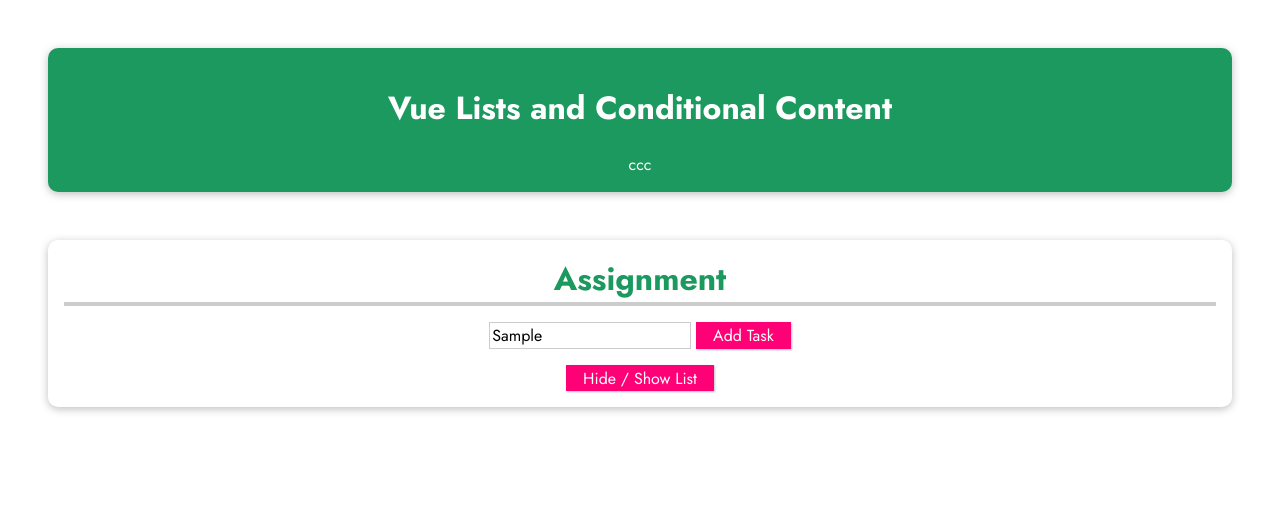
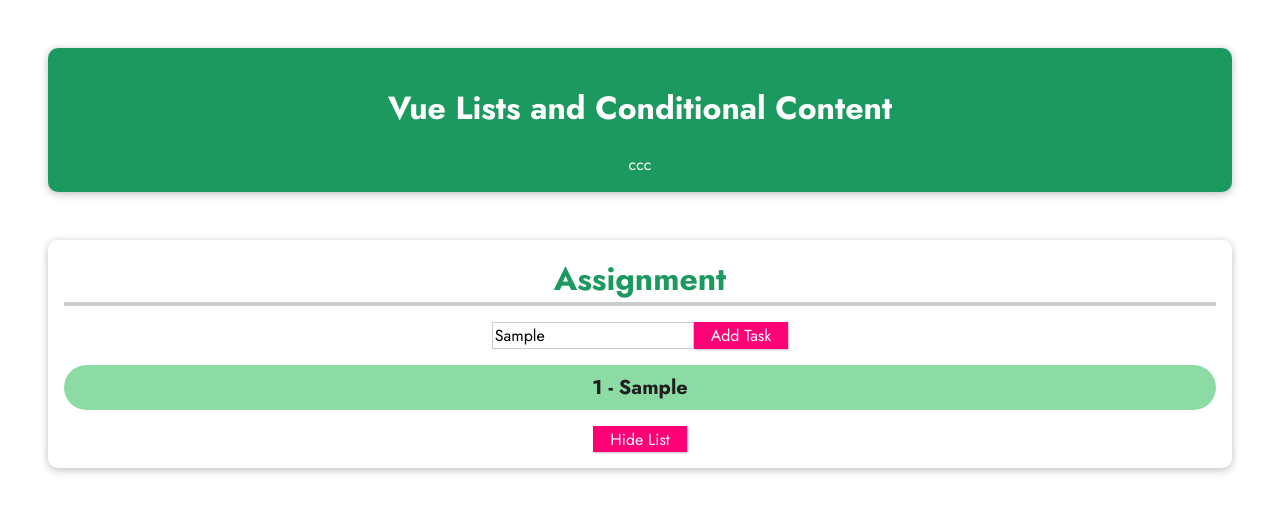
Before and after one commit to theopmw/vue-lists-conditionals-assignment, a plain HTML site: page index.html in a window 1280 px wide. Both pictures are taken after typing "Sample" into the empty fields and a click on the button "Add Task". Drawn offline with nearby package versions, Linux system fonts and the light colour scheme.

Commit message:
Add assignment solution

```diff
--- a/app.js
+++ b/app.js
@@ -0,0 +1,27 @@
+const app = Vue.createApp({
+  data() {
+    return {
+      enteredTaskValue: '',
+      tasks: [],
+      taskListIsVisible: true,
+    };
+  },
+  computed: {
+    buttonCaption() {
+      return this.taskListIsVisible ? 'Hide List' : 'Show List';
+    },
+  },
+  methods: {
+    addTask() {
+      this.tasks.push(this.enteredTaskValue);
+    },
+    removeTask(idx) {
+      this.tasks.splice(idx, 1);
+    },
+    toggleTaskList() {
+      this.taskListIsVisible = !this.taskListIsVisible;
+    },
+  },
+});
+
+app.mount('#assignment');
--- a/index.html
+++ b/index.html
@@ -20,14 +20,15 @@
       <h2>Assignment</h2>
       <!-- 1) Add code to manage a list of tasks in a Vue app -->
       <!-- When clicking "Add Task" a new task with the entered text should be added -->
-      <input type="text">
-      <button>Add Task</button>
-      <ul>
+      <input type="text" v-model="enteredTaskValue">
+      <button @click="addTask">Add Task</button>
+      <ul v-if="taskListIsVisible">
         <!-- 2) Output the list of tasks here -->
+        <li v-for="(task, index) in tasks" :key="task" @click="removeTask(index)">{{ index + 1 }} - {{ task }}</li>
       </ul>
       <!-- 3) When the below button is pressed, the list should be shown or hidden -->
       <!-- BONUS: Also update the button caption -->
-      <button>Hide / Show List</button>
+      <button @click="toggleTaskList">{{ buttonCaption }}</button>
     </section>
   </body>
 </html>
```
